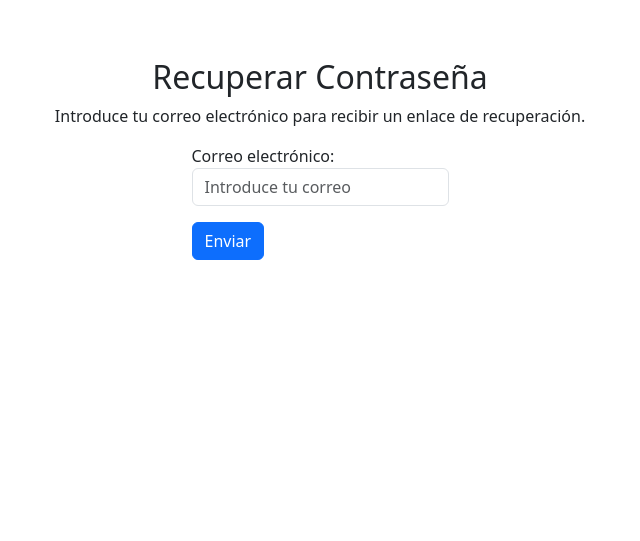
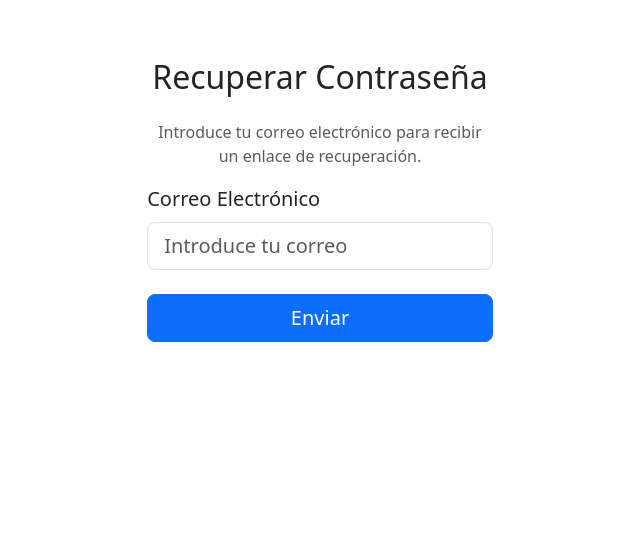
Before and after one commit to AlexanderCofre/Correo-YURY, a Django app: a page that uses WebApp/templates/recuperar_contraseña.html in a window 1280 px wide. Shown: the part 100-641 px from the top of the page, without its empty margins (320-960 px from the left). Run offline with Django 5.2, Linux system fonts and the light colour scheme.

Commit message:
Mejorando el front con Bootstrap

```diff
--- a/WebApp/templates/recuperar_contraseña.html
+++ b/WebApp/templates/recuperar_contraseña.html
@@ -1,17 +1,37 @@
 {% extends 'base.html' %}
+{% load form_filters %}
+
 {% block title %}Recuperar Contraseña{% endblock %}
 
 {% block content %}
 <div class="container mt-5">
-    <h2>Recuperar Contraseña</h2>
-    <p>Introduce tu correo electrónico para recibir un enlace de recuperación.</p>
-    <form method="POST">
-        {% csrf_token %}
-        {{ form.as_p }}
-        <button type="submit" class="btn btn-primary">Enviar</button>
-    </form>
-    {% for message in messages %}
-        <div class="alert alert-info mt-3">{{ message }}</div>
-    {% endfor %}
+    <div class="row justify-content-center">
+        <div class="col-lg-8"> <!-- Más ancho para pantallas grandes -->
+            <h2 class="text-center mb-4">Recuperar Contraseña</h2>
+            <p class="text-center text-muted">Introduce tu correo electrónico para recibir un enlace de recuperación.</p>
+
+            <form method="POST" class="needs-validation" novalidate>
+                {% csrf_token %}
+                <div class="form-group mb-4">
+                    <label for="id_email" class="form-label fs-5">Correo Electrónico</label>
+                    {{ form.email|add_class:"form-control form-control-lg" }}
+                    {% if form.email.errors %}
+                        <div class="alert alert-danger mt-2">
+                            {% for error in form.email.errors %}
+                                <small>{{ error }}</small>
+                            {% endfor %}
+                        </div>
+                    {% endif %}
+                </div>
+                <button type="submit" class="btn btn-primary btn-lg w-100">Enviar</button>
+            </form>
+
+            {% for message in messages %}
+                <div class="alert alert-info mt-4" role="alert">
+                    {{ message }}
+                </div>
+            {% endfor %}
+        </div>
+    </div>
 </div>
 {% endblock %}
```
Also changed, not shown: WebApp/templates/reiniciar_contraseña.html (+37 -14 lines).
